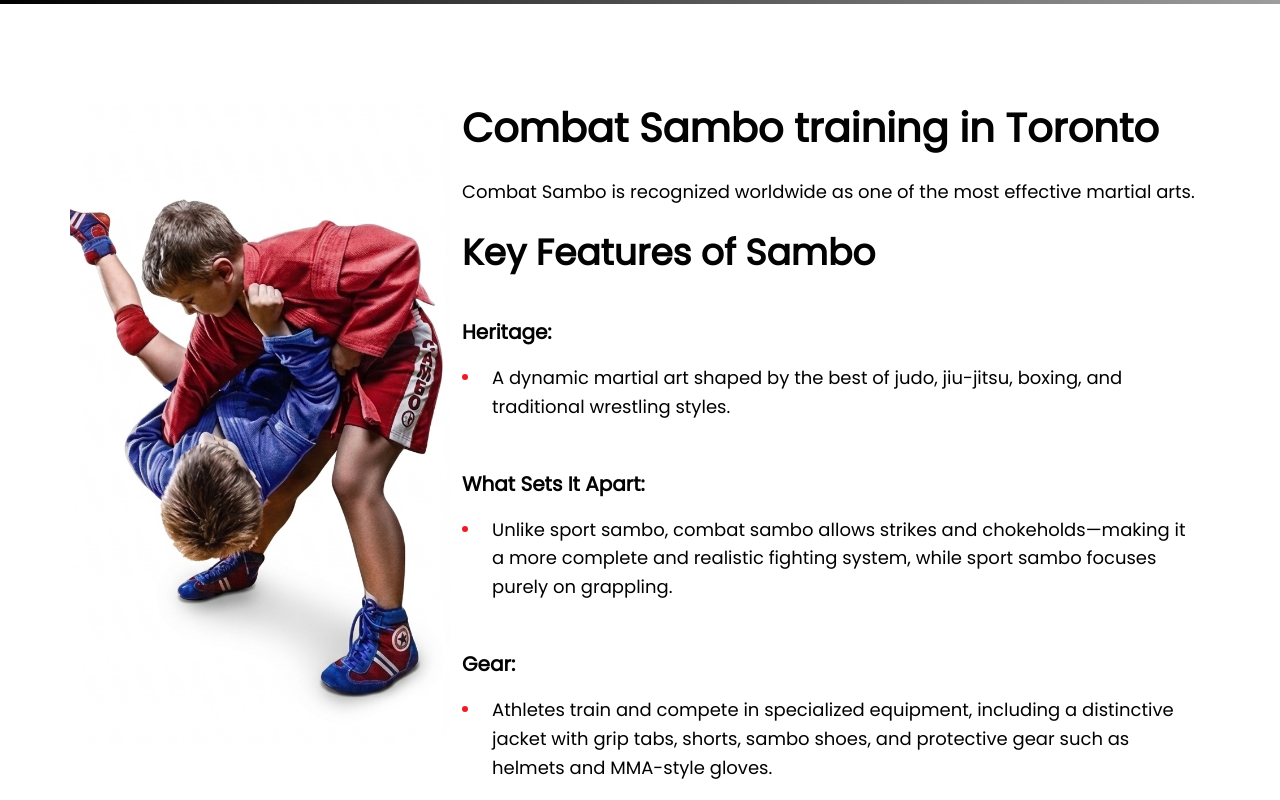
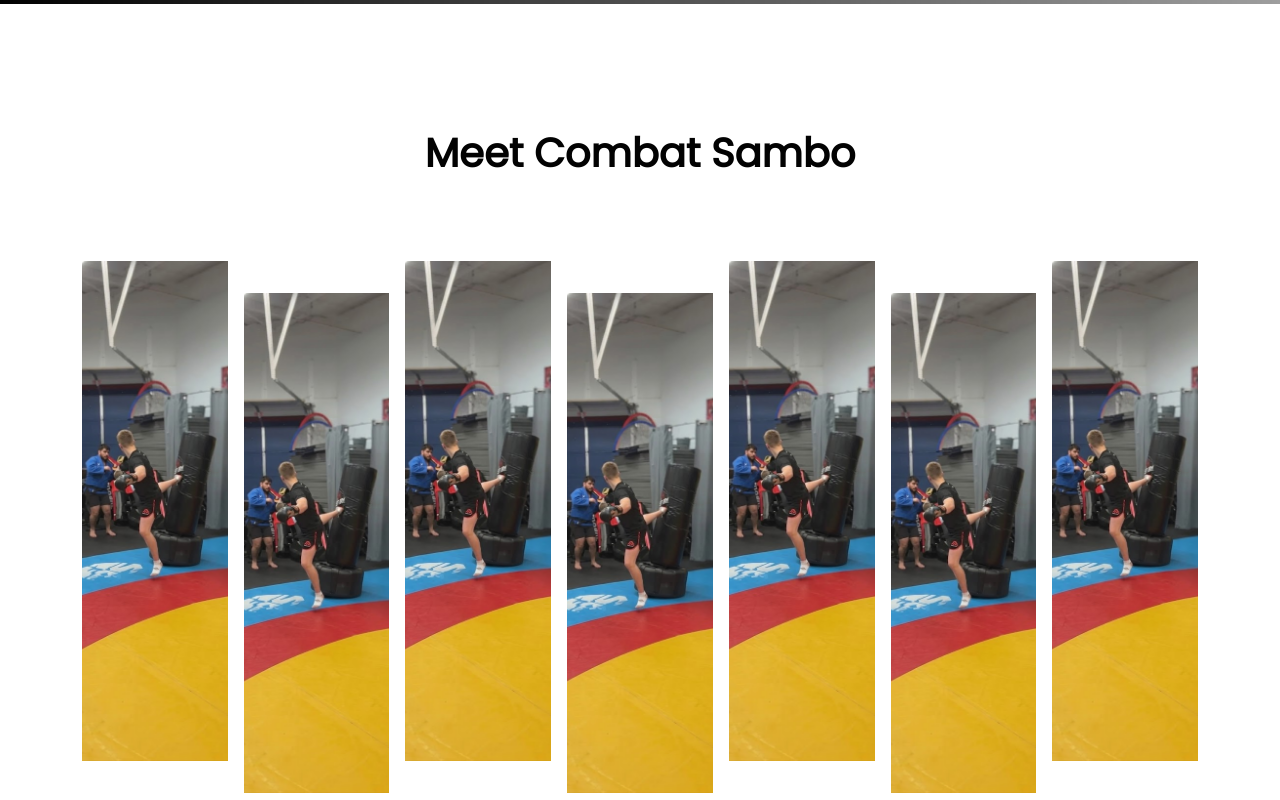
Before and after one commit to yulia9010/sambo, a plain HTML site: page index.html in a window 1280 px wide. Shown: the part 840-1640 px from the top of the page. Drawn offline with Linux system fonts and the light colour scheme; grey boxes are pictures that could not be loaded.

Commit message:
Gallery added
Section Gallery added + js

```diff
--- a/assets/css/style.css
+++ b/assets/css/style.css
@@ -854,6 +854,67 @@ button:hover .icon-hover {
   }
 }
 
+.gallery_container {
+  position: relative;
+  width: 100%;
+  -webkit-transition: all 400ms;
+  transition: all 400ms;
+}
+
+.gallery_container:hover .box {
+  -webkit-filter: grayscale(100%) opacity(24%);
+          filter: grayscale(100%) opacity(24%);
+}
+
+.gallery_container .box {
+  position: relative;
+  background-image: var(--img);
+  background-position: center center;
+  background-size: cover;
+  -webkit-transition: all 400ms;
+  transition: all 400ms;
+  display: -webkit-box;
+  display: -ms-flexbox;
+  display: flex;
+  -webkit-box-pack: center;
+      -ms-flex-pack: center;
+          justify-content: center;
+  -webkit-box-align: center;
+      -ms-flex-align: center;
+          align-items: center;
+}
+
+.gallery_container .box:hover {
+  -webkit-filter: grayscale(0%) opacity(100%);
+          filter: grayscale(0%) opacity(100%);
+}
+
+.gallery_container .box::after {
+  content: attr(data-text);
+  position: absolute;
+  bottom: 20px;
+  background: #000;
+  color: #fff;
+  padding: 10px 10px 10px 14px;
+  letter-spacing: 4px;
+  text-transform: uppercase;
+  -webkit-transform: translateY(60px);
+      -ms-transform: translateY(60px);
+          transform: translateY(60px);
+  opacity: 0;
+  -webkit-transition: all 400ms;
+  transition: all 400ms;
+}
+
+.gallery_container .box:hover::after {
+  -webkit-transform: translateY(0);
+      -ms-transform: translateY(0);
+          transform: translateY(0);
+  opacity: 1;
+  -webkit-transition-delay: 400ms;
+          transition-delay: 400ms;
+}
+
 .img-sticky-side {
   background-image: url("../img/hero2.png");
   background-size: cover;
@@ -1155,6 +1216,53 @@ button:hover .icon-hover {
 
   .hero .container {
     min-height: 740px;
+  }
+
+  .gallery_container {
+    display: grid;
+    grid-template-columns: 1fr 1fr 1fr 1fr 1fr 1fr 1fr;
+    gap: 1em;
+    height: 500px;
+  }
+
+  .gallery_container .box:nth-child(odd) {
+    -webkit-transform: translateY(-16px);
+        -ms-transform: translateY(-16px);
+            transform: translateY(-16px);
+  }
+
+  .gallery_container .box:nth-child(even) {
+    -webkit-transform: translateY(16px);
+        -ms-transform: translateY(16px);
+            transform: translateY(16px);
+  }
+
+  .gallery_container:has(.box-1:hover) {
+    grid-template-columns: 3fr 1fr 1fr 1fr 1fr 1fr 1fr;
+  }
+
+  .gallery_container:has(.box-2:hover) {
+    grid-template-columns: 1fr 3fr 1fr 1fr 1fr 1fr 1fr;
+  }
+
+  .gallery_container:has(.box-3:hover) {
+    grid-template-columns: 1fr 1fr 3fr 1fr 1fr 1fr 1fr;
+  }
+
+  .gallery_container:has(.box-4:hover) {
+    grid-template-columns: 1fr 1fr 1fr 3fr 1fr 1fr 1fr;
+  }
+
+  .gallery_container:has(.box-5:hover) {
+    grid-template-columns: 1fr 1fr 1fr 1fr 3fr 1fr 1fr;
+  }
+
+  .gallery_container:has(.box-6:hover) {
+    grid-template-columns: 1fr 1fr 1fr 1fr 1fr 3fr 1fr;
+  }
+
+  .gallery_container:has(.box-7:hover) {
+    grid-template-columns: 1fr 1fr 1fr 1fr 1fr 1fr 3fr;
   }
 
   .img-text ._img .img-wrap {
@@ -1617,6 +1725,36 @@ button:hover .icon-hover {
     margin-bottom: 80px;
   }
 
+  .gallery_container .box {
+    height: 200px;
+    margin-bottom: 30px;
+    -webkit-filter: grayscale(100%) opacity(24%);
+            filter: grayscale(100%) opacity(24%);
+  }
+
+  .gallery_container .box:not(:hover) {
+    height: 200px;
+  }
+
+  .gallery_container .box:hover {
+    height: 400px;
+  }
+
+  .gallery_container .box.box__mobile {
+    height: 400px;
+    -webkit-filter: grayscale(0%) opacity(100%);
+            filter: grayscale(0%) opacity(100%);
+  }
+
+  .gallery_container .box.box__mobile:after {
+    -webkit-transform: translateY(0);
+        -ms-transform: translateY(0);
+            transform: translateY(0);
+    opacity: 1;
+    -webkit-transition-delay: 400ms;
+            transition-delay: 400ms;
+  }
+
   .cards .card-item {
     text-align: center;
   }
--- a/assets/js/script.js
+++ b/assets/js/script.js
@@ -73,7 +73,12 @@
         /* dropdowns in mobile menu END */
 // --- mobile menu END ---
 
+// --- GALLERY FIRST ITEM ON MOBILE START ---
+        $('.box').click(function() {
+            $(this).siblings().removeClass('box__mobile');
+        });
 
+// --- GALLERY FIRST ITEM ON MOBILE END ---
 
 // --- VIDEO PLAY ON HOVER START ---
         const videos = document.querySelectorAll('video');
--- a/index.html
+++ b/index.html
@@ -61,6 +61,29 @@
             </div>
         </div>
         <div class="shadow-box"></div>
+    </section>
+
+        <section class="gallery standard-text _pb-125 _pt-125">
+        <div class="container">
+            <div class="row justify-content-center">
+                <div class="col _pb-100 text-center">
+                    <h2>Meet Combat Sambo</h2>
+                </div>
+            </div>
+            <div class="row justify-content-center">
+                <div class="col-12">
+                    <div class="gallery_container">
+                        <div class="box box-1 box__mobile" style="--img: url(../img/sambo-endurance.jpg);" data-text="Speed"></div>
+                        <div class="box box-2" style="--img: url(../img/sambo-endurance.jpg);" data-text="Endurance"></div>
+                        <div class="box box-3" style="--img: url(../img/sambo-endurance.jpg);" data-text="Strength"></div>
+                        <div class="box box-4" style="--img: url(../img/sambo-endurance.jpg);" data-text="Agility"></div>
+                        <div class="box box-5" style="--img: url(../img/sambo-endurance.jpg);" data-text="Flexibility"></div>
+                        <div class="box box-6" style="--img: url(../img/sambo-endurance.jpg);" data-text="Speed"></div>
+                        <div class="box box-7" style="--img: url(../img/sambo-endurance.jpg);" data-text="Speed"></div>
+                    </div>
+                </div>
+            </div>
+        </div>
     </section>
 
         <section id="about" class="img-text standard-text" style="--section-bg: #fff;">
@@ -177,7 +200,7 @@
                 <div class="col-11 col-lg-4">
                     <figure>
                         <div class="img-wrap">
-                            <img src="assets/img/sambo-1.jpg" alt>
+                            <img src="assets/img/sambo-coach.jpg" alt>
                         </div>
                     </figure>
                 </div>
@@ -191,7 +214,6 @@
                         <li>Two-time national MMA champion</li>
                         <li>Combat Sambo champion of Odesa</li>
                         <li>Multiple-time champion and medalist in MMA, grappling, and combat sambo tournaments and cups</li>
-
                     </ul>
 
                     <p>With many years of coaching experience, Leonid brings both elite-level expertise and a passion for developing athletes of all levels.</p>
@@ -296,11 +318,11 @@
                         L4K 2P4
                     </p>
                     <p>
-                        <a href="tel:4168056580">T.   416.805.6580</a>
+                        <a href="tel:4168056580">T:   416.805.6580</a>
                     </p>
 
                     <p>
-                        <a href="mailto:hukovych.leonid@icloud.com">Email.   hukovych.leonid@icloud.com</a>
+                        <a href="mailto:hukovych.leonid@icloud.com">Email:   hukovych.leonid@icloud.com</a>
                     </p>
                     <p>
                         <a href="https://wa.me/14168056580?text=Hello!%20I%20would%20like%20to%20try%20combat%20sambo">WhatsApp</a>
```
Also changed, not shown: assets/img/sambo-coach.jpg (added), assets/img/sambo-endurance.jpg (added).
